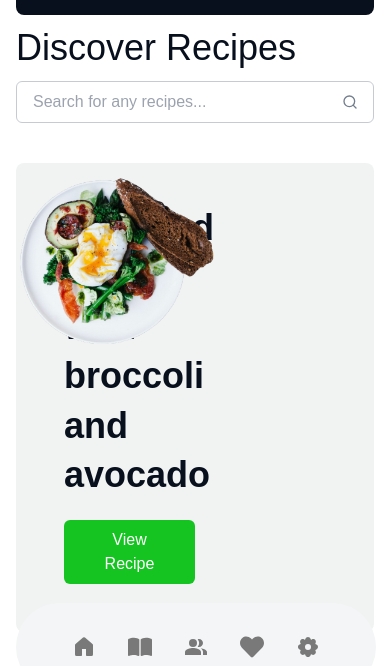
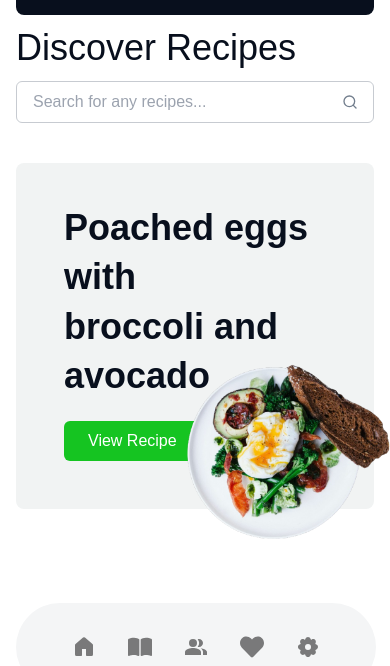
Before and after one commit to DominikLoncar/coding-challenge-recipes, a Gatsby site: page / in a window 390 px wide. Shown: the part 145-811 px from the top of the page. Built offline with nearby package versions, Linux system fonts and the light colour scheme; Gatsby itself is replaced by a stand-in of ours.

Commit message:
Updated Hero image styling.

```diff
--- a/src/components/Hero.js
+++ b/src/components/Hero.js
@@ -5,7 +5,7 @@ import { StaticImage } from 'gatsby-plugin-image';
 export default function Hero() {
   return (
     <div>
-      <div className="grid grid-cols-2 bg-black-haze rounded-lg px-12 pt-10 pb-12 mt-10 mb-40">
+      <div className="md:grid grid-cols-2 bg-black-haze rounded-lg px-12 pt-10 pb-12 mt-10 mb-40">
         <div>
           <Title>
             <strong>
@@ -25,7 +25,7 @@ export default function Hero() {
 
 export function HeroImg() {
   return (
-    <div className="max-w-96 absolute right-44 -mt-10">
+    <div className="-mt-28 md:mt-0 max-w-56 sm:max-w-80 md:max-w-56 lg:max-w-96 absolute right-0 md:right-8 xl:right-20 2xl:right-44 -mt-10">
       <StaticImage
         src="../images/hero-img.png"
         alt="A meal representation for the hero section"
```
